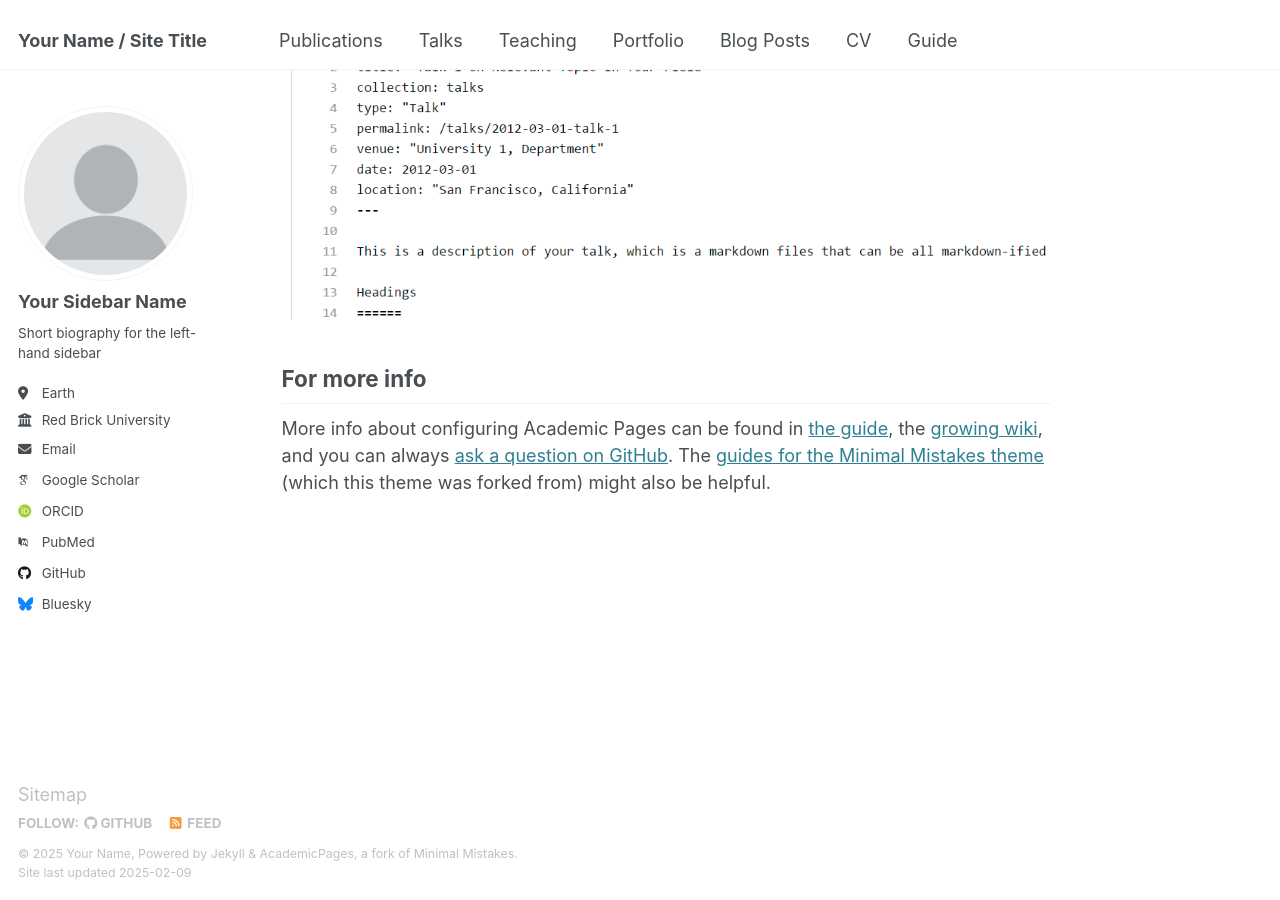
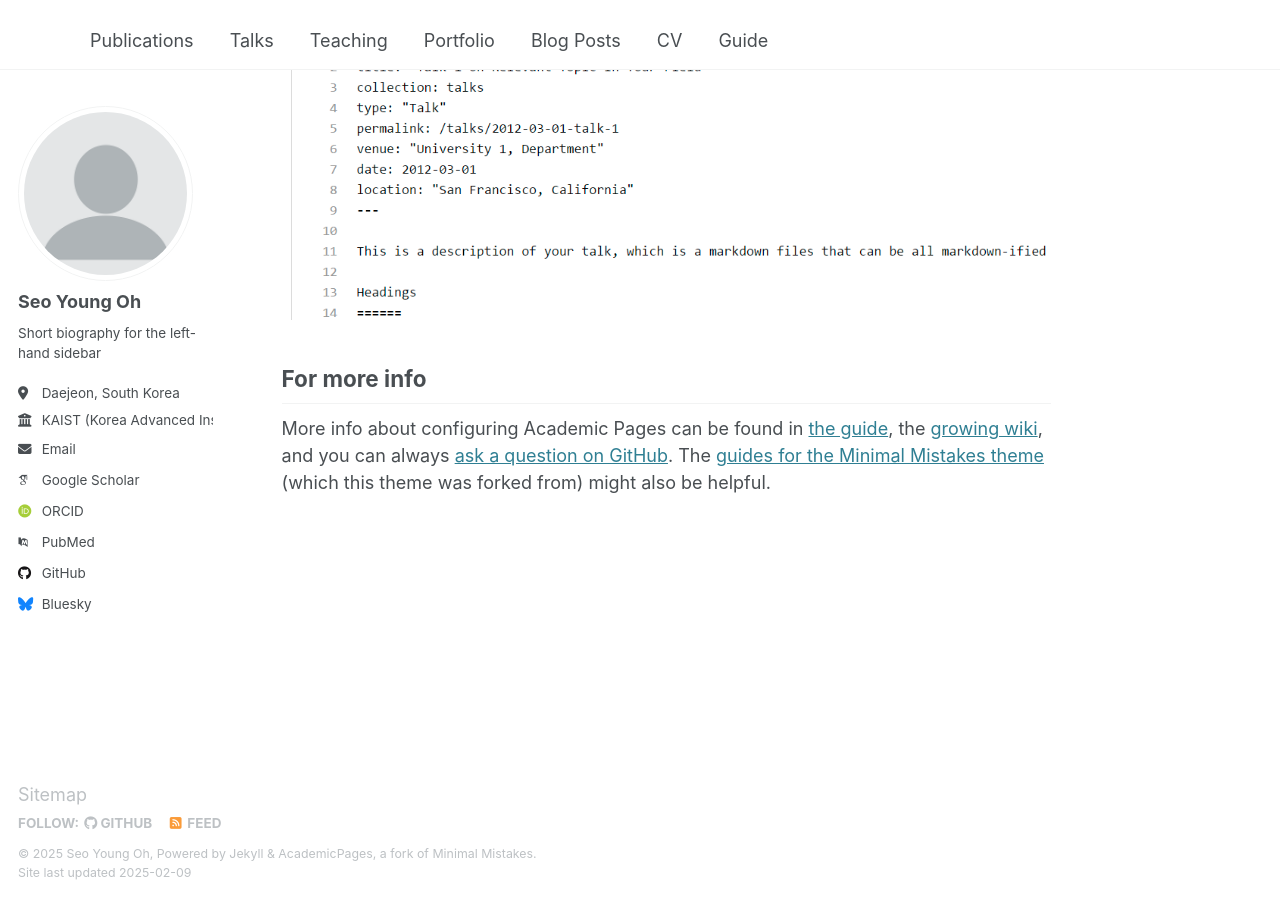
Before and after one commit to ohseo/ohseo.github.io, a Jekyll site: the page built from _pages/about.md, in a window 1280 px wide and 900 px high, scrolled down 2642 px. Built offline with Jekyll 4.4.1, drawn with Linux system fonts in a browser that asks for light colours; some web fonts are replaced.

Commit message:
template test.

```diff
--- a/_config.yml
+++ b/_config.yml
@@ -9,13 +9,13 @@
 # Basic Site Settings
 locale                   : "en-US"
 site_theme               : "default"
-title                    : "Your Name / Site Title"
+title                    : "" # Name / Site Title
 title_separator          : "-"
-name                     : &name "Your Name"
+name                     : &name "Seo Young Oh"
 description              : &description "personal description"
-url                      : https://academicpages.github.io # the base hostname & protocol for your site e.g. "https://[your GitHub username].github.io"
+url                      : https://ohseo.github.io # the base hostname & protocol for your site e.g. "https://[your GitHub username].github.io"
 baseurl                  : "" # the subpath of your site, e.g. "/blog"
-repository               : "academicpages/academicpages.github.io"
+repository               : "ohseo/ohseo.github.io"
 
 # Site Author - The following control what appear as part of the author content on the side bar.
 #               If a field is blank the icon and link will not appear, otherwise it will be shown.
@@ -23,13 +23,13 @@ repository               : "academicpages/academicpages.github.io"
 author:
   # Biographic information
   avatar           : "profile.png"
-  name             : "Your Sidebar Name"
+  name             : "Seo Young Oh"
   pronouns         : # example: "she/her"
   bio              : "Short biography for the left-hand sidebar"
-  location         : "Earth"
-  employer         : "Red Brick University"
+  location         : "Daejeon, South Korea"
+  employer         : "KAIST (Korea Advanced Institute of Science and Technology)"
   uri              : # URL
-  email            : "none@example.org"
+  email            : "seoyoung.oh@kaist.ac.kr"
 
   # Academic websites
   arxiv            : # URL - Update with the correct link to your profile
```
